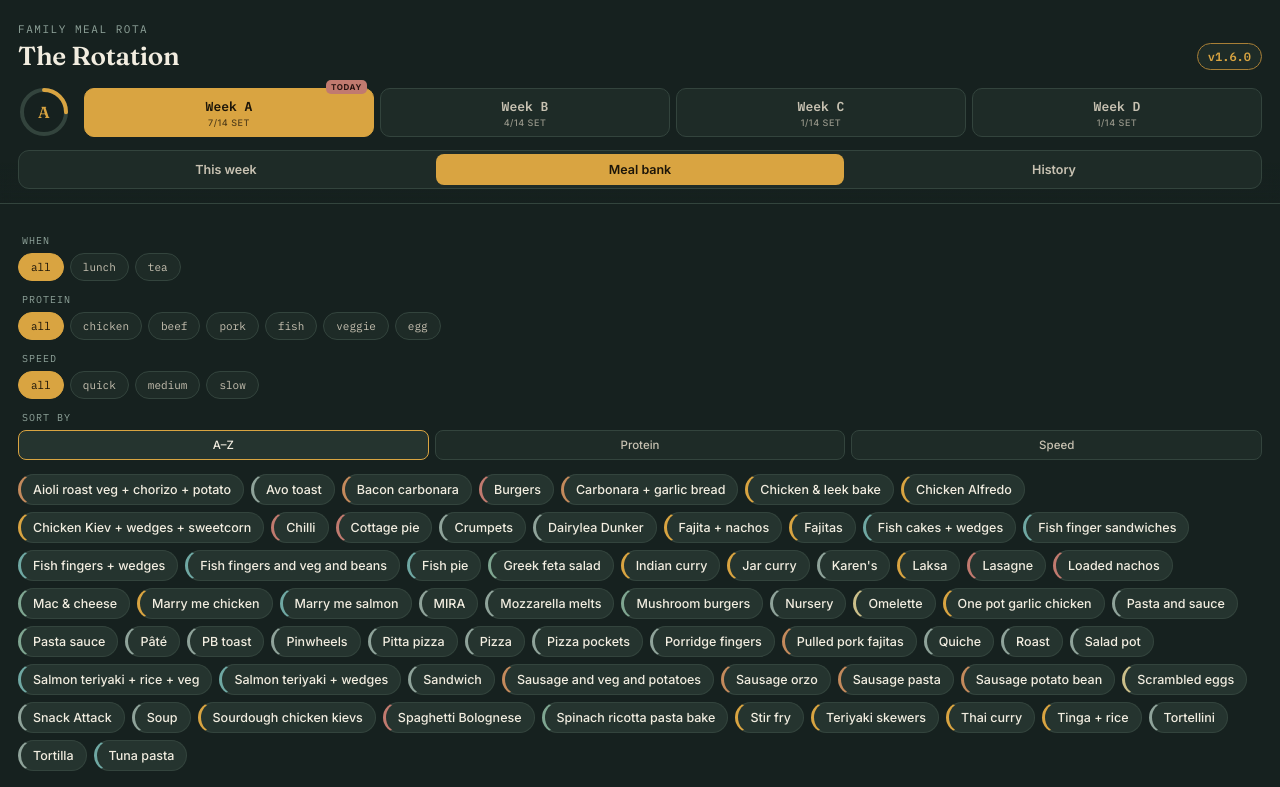
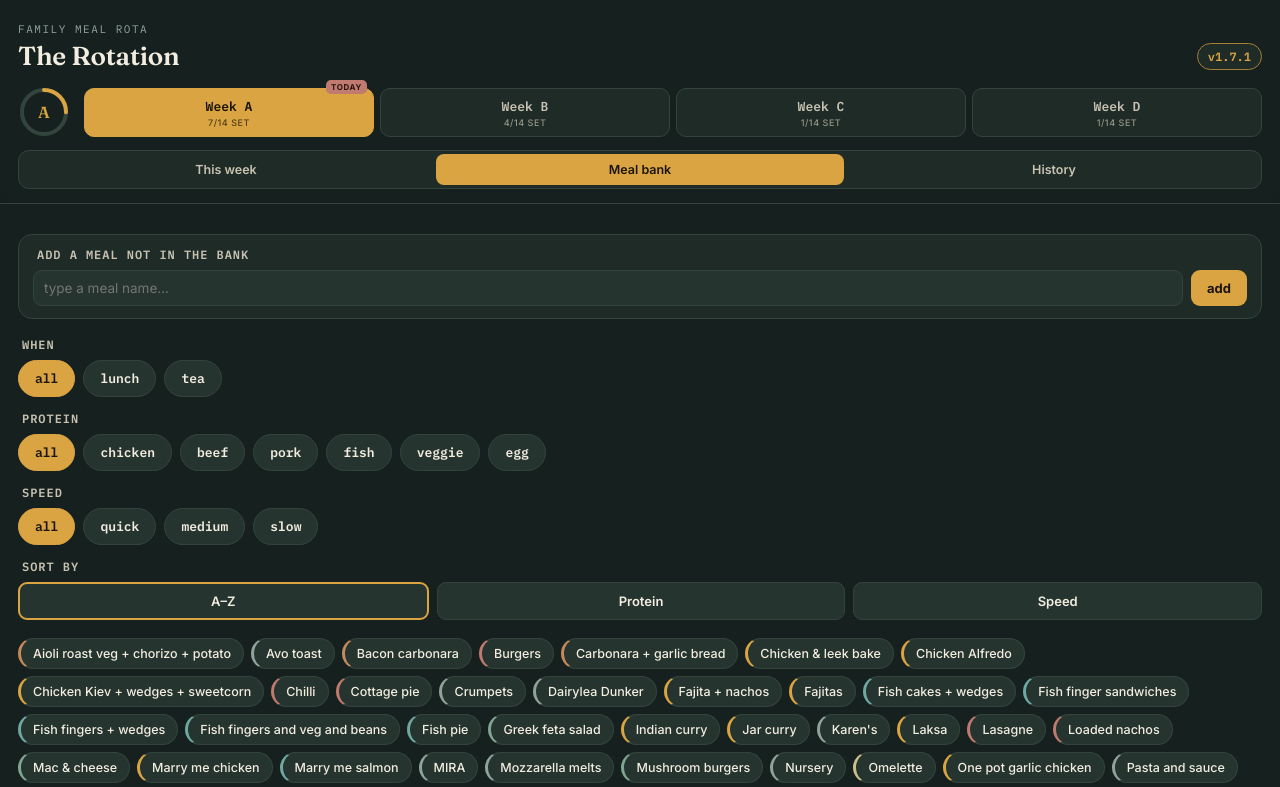
Before and after one commit to bengalebg23/MealRota, a plain HTML site: page index.html in a window 1280 px wide. Both pictures are taken after a click on the button "Meal bank". Shown: the top 787 px of the page. Drawn offline with Linux system fonts and the light colour scheme.

Commit message:
v1.7.1: fix meal-picker sheet filter chips getting clipped

```diff
--- a/index.html
+++ b/index.html
@@ -28,6 +28,23 @@
     weeks — this is the whole point of the rebuild (no more weekly re-planning).
 
   FEATURE HISTORY / CHANGELOG
+  v1.7.1 — the meal-picker sheet's filter chips (quick/medium/slow/chicken/etc,
+           shown when tapping a slot in "This week") were still getting clipped
+           at the screen edge on horizontal scroll — same issue v1.7.0 fixed for
+           the Meal Bank tab, missed here. Now wraps onto multiple lines too,
+           with bigger/higher-contrast chips matching the rest of the app.
+  v1.7.0 — corrected v1.6.0's assumption: the free-text field belongs in the
+           Meal Bank tab itself (adding new meals to the bank, stored separately
+           in localStorage as customMeals and merged with UNIFIED_MEALS at
+           render time everywhere — bank list AND the weekly picker sheet), not
+           just a one-off fill for a single slot. New meals tag themselves to
+           the currently active When/protein/speed filters so they're findable.
+           Also fixed filter chip rows (Meal Bank + History's day filter) getting
+           clipped off-screen — they now wrap onto multiple lines instead of
+           relying on horizontal scroll.
+  v1.6.1 — filter chips and sort buttons (used in both Meal Bank and History's
+           "filter by day" row) were too small/low-contrast. Bumped font size,
+           padding, border weight, and label contrast so they're clearly legible.
   v1.6.0 — added a free-text field to the meal-picker sheet (opened by tapping a
            slot in "This week"), so any meal can be typed and assigned directly
            without first existing in UNIFIED_MEALS. Doesn't add it to the meal
@@ -118,7 +135,7 @@
 <meta name="apple-mobile-web-app-capable" content="yes">
 <meta name="apple-mobile-web-app-status-bar-style" content="black-translucent">
 <meta name="apple-mobile-web-app-title" content="Rota">
-<title>Meal Rota v1.6.0</title>
+<title>Meal Rota v1.7.1</title>
 <link rel="preconnect" href="https://fonts.googleapis.com">
 <link rel="preconnect" href="https://fonts.gstatic.com" crossorigin>
 <link href="https://fonts.googleapis.com/css2?family=Fraunces:opsz,wght@9..144,400;9..144,500;9..144,600;9..144,700&family=Inter:wght@400;500;600;700&family=IBM+Plex+Mono:wght@400;500;600&display=swap" rel="stylesheet">
@@ -273,7 +290,13 @@
   .sheet-head{display:flex; justify-content:space-between; align-items:center; margin-bottom:10px;}
   .sheet-title{font-family:'Fraunces',serif; font-weight:600; font-size:18px;}
   .sheet-close{background:none; border:none; color:var(--muted); font-size:20px; cursor:pointer; padding:4px 8px;}
-  .chip-row{display:flex; gap:6px; overflow-x:auto; padding-bottom:10px; margin-bottom:8px; border-bottom:1px solid var(--line);}
+  .chip-row{display:flex; flex-wrap:wrap; gap:8px; padding-bottom:10px; margin-bottom:8px; border-bottom:1px solid var(--line);}
+  .chip{
+    flex:none; font-family:'IBM Plex Mono',monospace; font-size:13px; font-weight:600; padding:8px 14px;
+    border-radius:20px; border:1.5px solid var(--line); background:var(--surface-2); color:var(--paper);
+    cursor:pointer; white-space:nowrap;
+  }
+  .chip.active{background:var(--mustard); color:#1c1509; border-color:var(--mustard);}
   .sheet-freetext-row{display:flex; gap:8px; margin-bottom:12px;}
   .sheet-freetext-input{
     flex:1; background:var(--surface-2); border:1px solid var(--line); border-radius:9px;
@@ -283,12 +306,6 @@
     flex:none; background:var(--mustard); color:#1c1509; border:none; border-radius:9px;
     padding:0 16px; font-family:'Inter',sans-serif; font-weight:700; font-size:13px; cursor:pointer;
   }
-  .chip{
-    flex:none; font-family:'IBM Plex Mono',monospace; font-size:11px; padding:6px 11px;
-    border-radius:20px; border:1px solid var(--line); background:var(--surface); color:var(--paper-dim);
-    cursor:pointer; white-space:nowrap;
-  }
-  .chip.active{background:var(--mustard); color:#1c1509; border-color:var(--mustard);}
   .meal-list{overflow-y:auto; flex:1;}
   .meal-row{
     display:flex; justify-content:space-between; align-items:center;
@@ -313,22 +330,35 @@
   .view-btn.active{background:var(--mustard); color:#1c1509;}
 
   /* ── Meal bank browse ── */
+  .bank-add-card{
+    background:var(--surface); border:1px solid var(--line); border-radius:var(--radius);
+    padding:12px 14px; margin:14px 4px 4px;
+  }
+  .bank-add-row{display:flex; gap:8px;}
+  .bank-add-input{
+    flex:1; background:var(--surface-2); border:1px solid var(--line); border-radius:9px;
+    color:var(--paper); font-family:'Inter',sans-serif; font-size:13.5px; padding:9px 10px;
+  }
+  .bank-add-btn{
+    flex:none; background:var(--mustard); color:#1c1509; border:none; border-radius:9px;
+    padding:0 16px; font-family:'Inter',sans-serif; font-weight:700; font-size:13px; cursor:pointer;
+  }
   .bank-controls{padding:14px 4px 4px;}
-  .bank-filter-group{margin-bottom:10px;}
-  .bank-filter-label{font-family:'IBM Plex Mono',monospace; font-size:10px; letter-spacing:.1em; text-transform:uppercase; color:var(--muted); margin:0 0 6px 4px;}
-  .bank-chip-row{display:flex; gap:6px; overflow-x:auto; padding-bottom:2px;}
+  .bank-filter-group{margin-bottom:14px;}
+  .bank-filter-label{font-family:'IBM Plex Mono',monospace; font-size:12px; font-weight:600; letter-spacing:.08em; text-transform:uppercase; color:var(--paper-dim); margin:0 0 8px 4px;}
+  .bank-chip-row{display:flex; flex-wrap:wrap; gap:8px;}
   .bank-chip{
-    flex:none; font-family:'IBM Plex Mono',monospace; font-size:11px; padding:6px 12px;
-    border-radius:20px; border:1px solid var(--line); background:var(--surface); color:var(--paper-dim);
+    flex:none; font-family:'IBM Plex Mono',monospace; font-size:13px; font-weight:600; padding:9px 16px;
+    border-radius:20px; border:1.5px solid var(--line); background:var(--surface-2); color:var(--paper);
     cursor:pointer; white-space:nowrap;
   }
   .bank-chip.active{background:var(--mustard); color:#1c1509; border-color:var(--mustard);}
-  .bank-sort-row{display:flex; gap:6px; margin-top:2px;}
+  .bank-sort-row{display:flex; gap:8px; margin-top:2px;}
   .bank-sort-btn{
-    flex:1; font-family:'Inter',sans-serif; font-size:11.5px; font-weight:500; padding:7px 0;
-    border-radius:8px; border:1px solid var(--line); background:var(--surface); color:var(--paper-dim); cursor:pointer;
+    flex:1; font-family:'Inter',sans-serif; font-size:13px; font-weight:600; padding:9px 0;
+    border-radius:9px; border:1.5px solid var(--line); background:var(--surface-2); color:var(--paper); cursor:pointer;
   }
-  .bank-sort-btn.active{background:var(--surface-2); color:var(--paper); border-color:var(--mustard);}
+  .bank-sort-btn.active{background:var(--surface-2); color:var(--paper); border-color:var(--mustard); border-width:2px;}
 
   .bank-group-title{
     font-family:'Fraunces',serif; font-weight:600; font-size:14px; color:var(--paper-dim);
@@ -443,7 +473,7 @@
 </div>
 
 <script>
-const APP_VERSION = "1.6.0";
+const APP_VERSION = "1.7.1";
 const UNIFIED_MEALS = [
   {name:"Spaghetti Bolognese", tags:["tea","beef","everyone","medium","pasta"]},
   {name:"Sausage potato bean", tags:["tea","pork","everyone","medium","one-pot"]},
@@ -515,6 +545,16 @@ const UNIFIED_MEALS = [
   {name:"Bacon carbonara", tags:["tea","pork","adults","quick","pasta"]},
   {name:"Carbonara + garlic bread", tags:["tea","pork","everyone","quick","pasta"]},
 ];
+
+// meals typed in via the Meal Bank's free-text field — merged with UNIFIED_MEALS at render time
+const CUSTOM_MEALS_KEY = "mealrota_custom_meals_v1";
+function loadCustomMeals(){
+  try{ const raw = localStorage.getItem(CUSTOM_MEALS_KEY); if(raw) return JSON.parse(raw); }catch(e){}
+  return [];
+}
+function saveCustomMeals(m){ try{ localStorage.setItem(CUSTOM_MEALS_KEY, JSON.stringify(m)); }catch(e){} }
+let customMeals = loadCustomMeals();
+function allMeals(){ return UNIFIED_MEALS.concat(customMeals); }
 
 /* ───────────────────────── Rota template data ───────────────────────── */
 const DAYS = [
@@ -798,7 +838,7 @@ function renderMealList(){
   const list = document.getElementById('mealList');
   list.innerHTML = '';
   const when = sheetTarget.slot; // 'lunch' or 'tea'
-  let meals = UNIFIED_MEALS.filter(m=> m.tags.includes(when));
+  let meals = allMeals().filter(m=> m.tags.includes(when));
   if(sheetFilter) meals = meals.filter(m=> m.tags.includes(sheetFilter));
   meals.forEach(m=>{
     const row = document.createElement('div');
@@ -905,7 +945,7 @@ function renderBankList(){
   const list = document.getElementById('bankList');
   list.innerHTML = '';
 
-  let meals = UNIFIED_MEALS.slice();
+  let meals = allMeals();
   if(bankWhen) meals = meals.filter(m=> m.tags.includes(bankWhen));
   if(bankProtein) meals = meals.filter(m=> m.tags.includes(bankProtein));
   if(bankSpeed) meals = meals.filter(m=> m.tags.includes(bankSpeed));
@@ -965,10 +1005,35 @@ function renderBankList(){
 function renderBankView(){
   const bankView = document.getElementById('bankView');
   bankView.innerHTML = `
+    <div class="bank-add-card" id="bankAddCard">
+      <div class="bank-filter-label" style="margin-bottom:8px;">Add a meal not in the bank</div>
+      <div class="bank-add-row">
+        <input type="text" class="bank-add-input" id="bankAddInput" placeholder="type a meal name...">
+        <button class="bank-add-btn" id="bankAddBtn">add</button>
+      </div>
+    </div>
     <div class="bank-controls" id="bankControls"></div>
     <div id="bankList"></div>
   `;
+  document.getElementById('bankAddBtn').onclick = addCustomMeal;
+  document.getElementById('bankAddInput').addEventListener('keydown', e=>{
+    if(e.key === 'Enter') addCustomMeal();
+  });
   renderBankControls();
+  renderBankList();
+}
+
+function addCustomMeal(){
+  const input = document.getElementById('bankAddInput');
+  const name = input.value.trim();
+  if(!name) return;
+  // tag it so it's findable: matches current When/protein/speed filters if set, otherwise both meal times
+  const tags = bankWhen ? [bankWhen] : ['lunch','tea'];
+  if(bankProtein) tags.push(bankProtein);
+  if(bankSpeed) tags.push(bankSpeed);
+  customMeals.push({name, tags:[...new Set(tags)]});
+  saveCustomMeals(customMeals);
+  input.value = '';
   renderBankList();
 }
 
```
